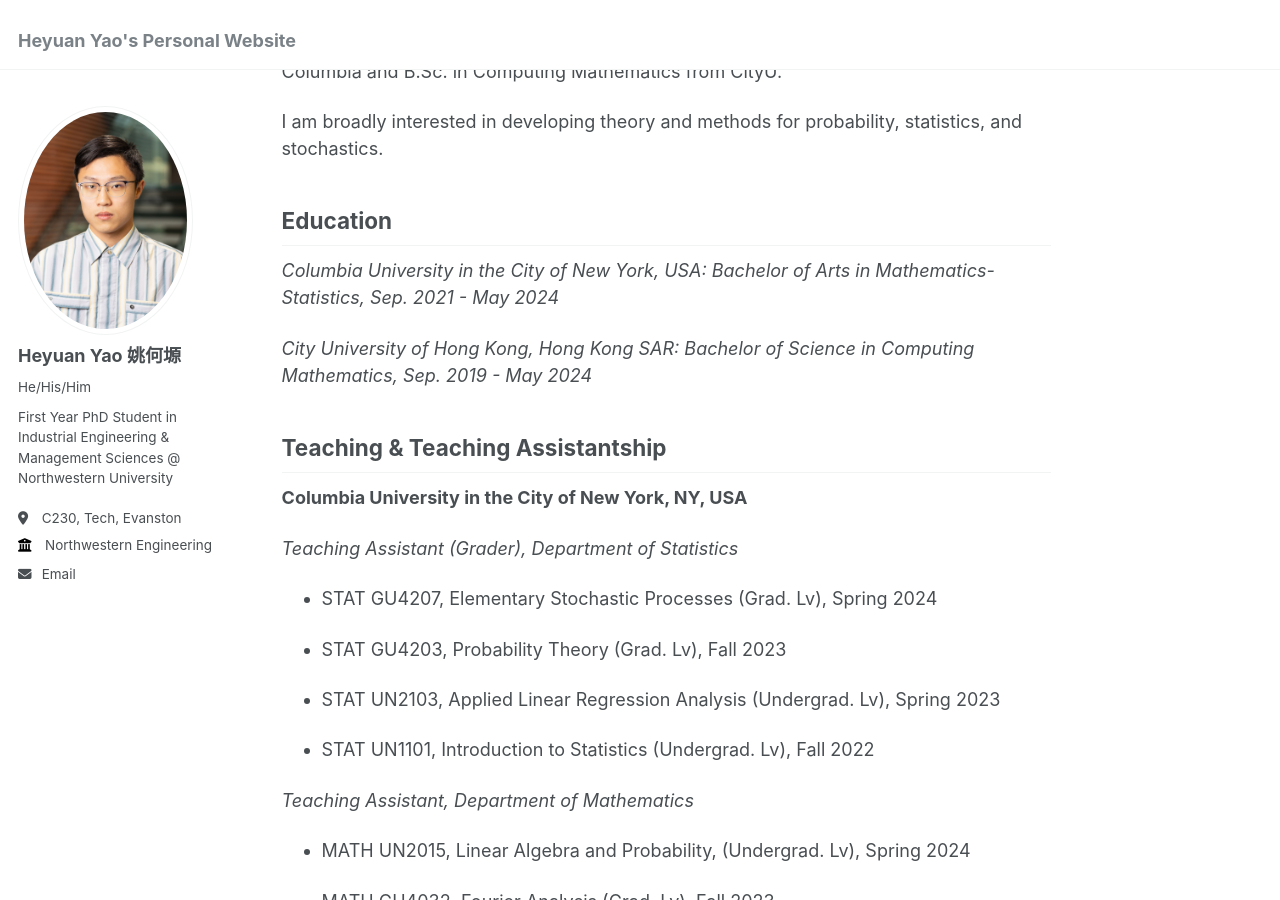
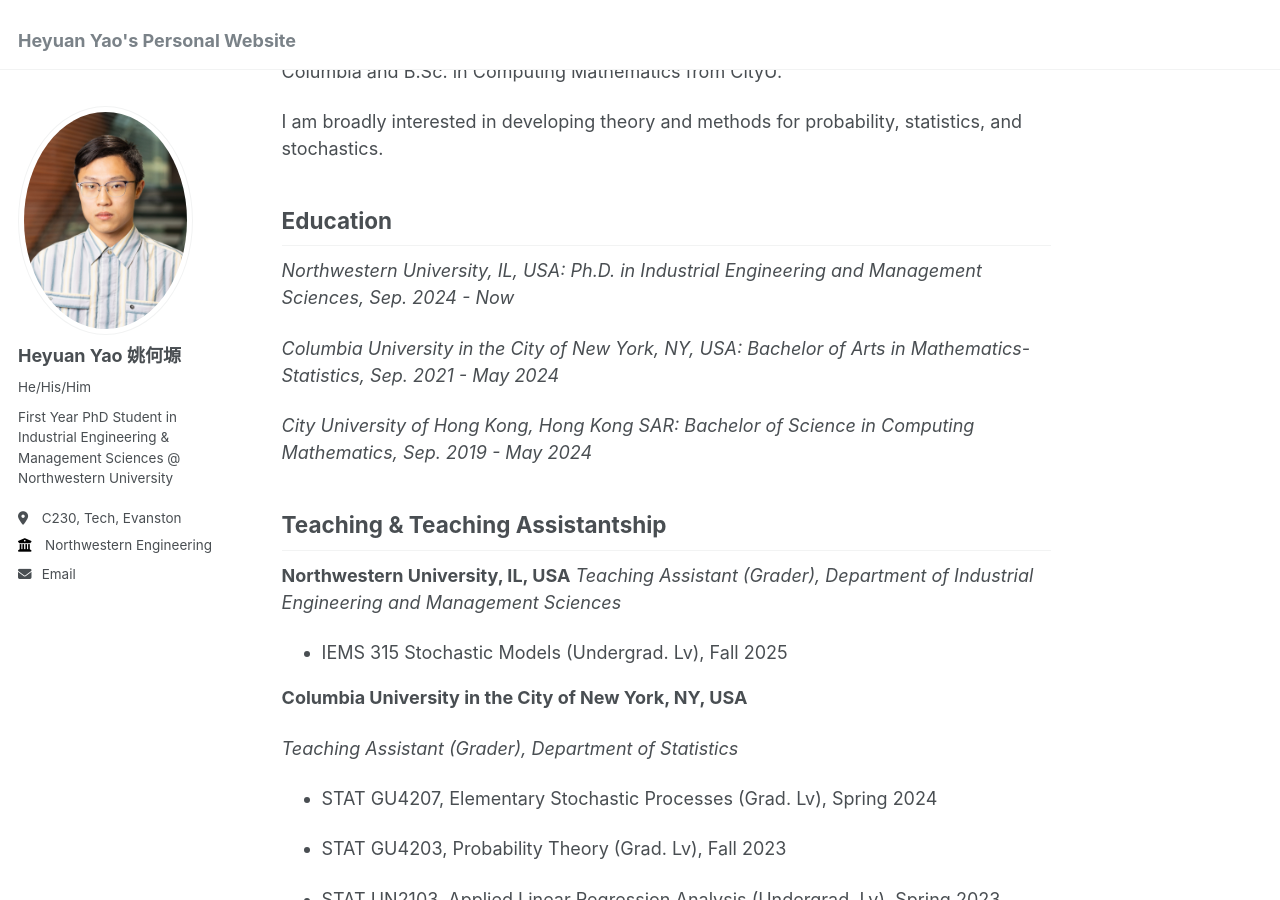
Before and after one commit to Heyuan-Yao/Heyuan-Yao.github.io, a Jekyll site: the page built from _pages/about.md, in a window 1280 px wide and 900 px high, scrolled down 222 px. Built offline with Jekyll 4.4.1, drawn with Linux system fonts in a browser that asks for light colours.

Commit message:
Update about.md

```diff
--- a/_pages/about.md
+++ b/_pages/about.md
@@ -15,13 +15,20 @@ I am broadly interested in developing theory and methods for probability, statis
 
 Education
 ------
-*Columbia University in the City of New York, USA: Bachelor of Arts in Mathematics-Statistics, Sep. 2021 - May 2024*
+*Northwestern University, IL, USA: Ph.D. in Industrial Engineering and Management Sciences, Sep. 2024 - Now*
+
+*Columbia University in the City of New York, NY, USA: Bachelor of Arts in Mathematics-Statistics, Sep. 2021 - May 2024*
 
 *City University of Hong Kong, Hong Kong SAR: Bachelor of Science in Computing Mathematics, Sep. 2019 - May 2024*
 
 
 Teaching & Teaching Assistantship
 ------
+**Northwestern University, IL, USA**
+*Teaching Assistant (Grader), Department of Industrial Engineering and Management Sciences*
+
+- IEMS 315 Stochastic Models (Undergrad. Lv), Fall 2025
+
 **Columbia University in the City of New York, NY, USA**
 
 *Teaching Assistant (Grader), Department of Statistics*
```
